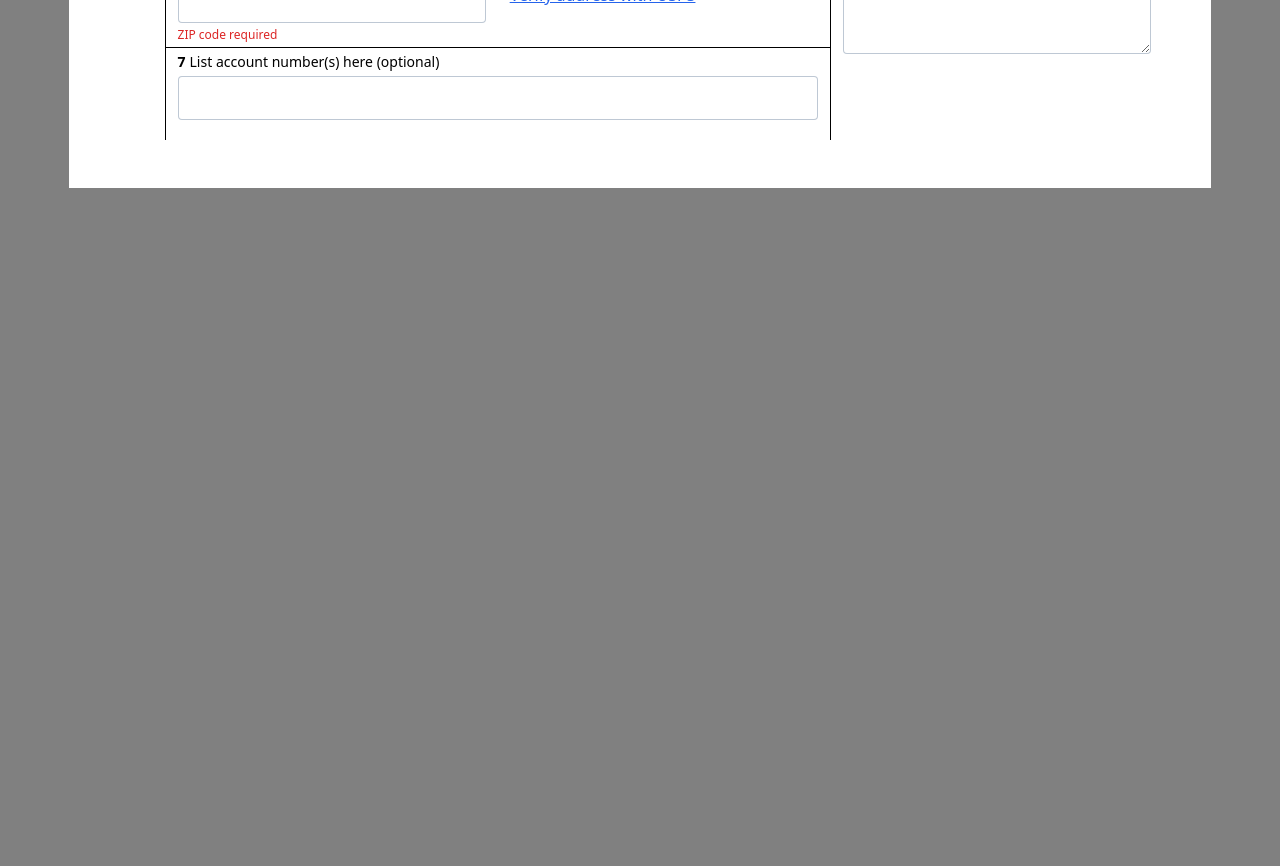
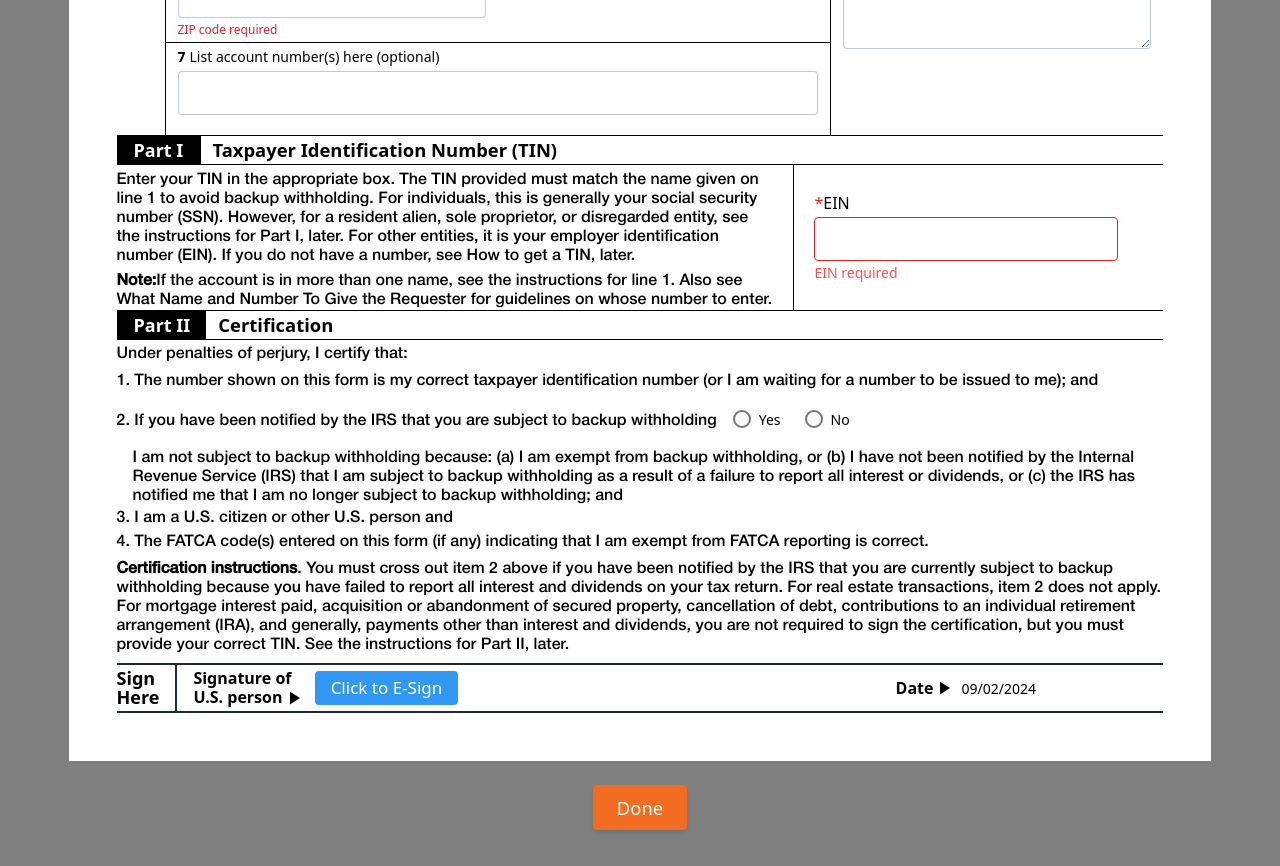
Before and after one commit to vikramkumartejani/taxbandits, a Next.js app: page / in a window 1280 px wide. Shown: the part 1120-1986 px from the top of the page. Before the commit the page ends 1320 px from the top, so only its background shows below. Built offline with nearby package versions, Linux system fonts and the light colour scheme.

Commit message:
'update'

```diff
--- /dev/null
+++ b/app/components/Certification.tsx
@@ -0,0 +1,79 @@
+import React from "react";
+
+const Certification = () => {
+  return (
+    <div>
+      <div className="border-l border-y border-r-0 border-black flex items-center gap-3">
+        <h3 className="bg-black text-lg px-4 text-white font-bold">Part II</h3>
+        <div className="font-bold text-[1.15rem]">Certification</div>
+      </div>
+      <p className="text-base font-normal font-helveticaLight leading-[21px] py-1">
+        Under penalties of perjury, I certify that:{" "}
+      </p>
+      <p className="text-base font-normal font-helveticaLight text-black">
+        1. The number shown on this form is my correct taxpayer identification
+        number (or I am waiting for a number to be issued to me); and{" "}
+      </p>
+      <div className="py-4 flex">
+        <p className="text-base font-normal font-helveticaLight text-black">
+          2. If you have been notified by the IRS that you are subject to backup
+          withholding
+        </p>
+        <div className="pl-4">
+          <form className="flex items-center gap-6">
+            <div className="flex items-center gap-2">
+              <input
+                autoComplete="nope"
+                className="form-check-input"
+                type="radio"
+                name="backupWithholding"
+                id="withHoldingYes"
+                value="on"
+              />
+              <span className="text-[14px] cursor-pointer">Yes</span>
+            </div>
+            <div className="flex items-center gap-2">
+              <input
+                autoComplete="nope"
+                className="form-check-input"
+                type="radio"
+                name="backupWithholding"
+                id="withHoldingYes"
+                value="on"
+              />
+              <span className="text-[14px] cursor-pointer">No</span>
+            </div>
+          </form>
+        </div>
+      </div>
+      <p className="text-base font-normal font-helveticaLight text-black pl-4 leading-[19px] pr-4">
+        I am not subject to backup withholding because: (a) I am exempt from
+        backup withholding, or (b) I have not been notified by the Internal
+        Revenue Service (IRS) that I am subject to backup withholding as a
+        result of a failure to report all interest or dividends, or (c) the IRS
+        has notified me that I am no longer subject to backup withholding; and
+      </p>
+      <p className="text-base font-normal font-helveticaLight text-black">
+        3. I am a U.S. citizen or other U.S. person and
+      </p>
+      <p className="text-base font-normal font-helveticaLight text-black">
+        4. The FATCA code(s) entered on this form (if any) indicating that I am
+        exempt from FATCA reporting is correct.{" "}
+      </p>
+      <p className="mt-1.5 text-base font-normal font-helveticaLight text-black leading-[19px]">
+        <span className="font-bold">Certification instructions</span>. You must
+        cross out item 2 above if you have been notified by the IRS that you are
+        currently subject to backup withholding because you have failed to
+        report all interest and dividends on your tax return. For real estate
+        transactions, item 2 does not apply. For mortgage interest paid,
+        acquisition or abandonment of secured property, cancellation of debt,
+        contributions to an individual retirement arrangement (IRA), and
+        generally, payments other than interest and dividends, you are not
+        required to sign the certification, but you must provide your correct
+        TIN. See the instructions for Part II, later.
+      </p>
+    </div>
+  );
+};
+
+export default Certification;
--- a/app/components/FormSecondSection.tsx
+++ b/app/components/FormSecondSection.tsx
@@ -121,11 +121,14 @@ const FormSecondSection = () => {
             <IoMdPlay className="mt-1 ms-2" />
           </div>
 
-          <div className="text-dark pl-[1.5rem] text-sm mt-2">
-            <b>Note</b> : Check the appropriate box in the line above for the
-            tax classification of the single-member owner. Do not check LLC if
-            the LLC is classified as a single-member LLC that is disregarded
-            from the owner unless the owner of the LLC is another LLC that is
+          <div
+            className="text-dark pl-[1.6rem] leading-[19px] text-[14px] mt-2"
+            style={{ wordSpacing: "-2px" }}
+          >
+            <b>Note</b>: Check the appropriate box in the line above for the tax
+            classification of the single-member owner. Do not check LLC if the
+            LLC is classified as a single-member LLC that is disregarded from
+            the owner unless the owner of the LLC is another LLC that is{" "}
             <b>Not</b> disregarded from the owner for U.S. federal tax purposes.
             Otherwise, a single-member LLC that is disregarded from the owner
             should check the appropriate box for the tax classification of its
--- a/app/components/FormSection.tsx
+++ b/app/components/FormSection.tsx
@@ -2,9 +2,12 @@ import React from "react";
 import FormFirstSection from "./FormFirstSection";
 import FormSecondSection from "./FormSecondSection";
 import FormThirdSection from "./FormThirdSection";
+import Certification from "./Certification";
+import TaxpayerIdentificationNumber from "./TaxpayerIdentificationNumber";
 
 const FormSection = () => {
   return (
+    <div>
       <div className="relative">
         <div className="absolute left-[-110px] top-[40%] text-[16px] font-HelveticaNeue">
           <p className="rotate-[-90deg] w-fit text-center">
@@ -25,6 +28,11 @@ const FormSection = () => {
           </div>
         </div>
       </div>
+      <div>
+        <TaxpayerIdentificationNumber/>
+        <Certification />
+      </div>
+    </div>
   );
 };
 
--- /dev/null
+++ b/app/components/SIgnHere.tsx
@@ -0,0 +1,58 @@
+import React from "react";
+import { IoMdPlay } from "react-icons/io";
+
+const SIgnHere = () => {
+  return (
+    <div className="col-span-12 mt-2 font-HelveticaNeue ">
+      <div className="border-2 border-gray-800 border-l-0 border-r-0 flex items-center justify-between">
+        <div className="flex items-center">
+          <div
+            className="text-[18px] font-bold font-HelveticaNeue pr-[16px] w-auto leading-[19px] py-1"
+            id="scrollToBottom"
+          >
+            Sign
+            <br />
+            Here
+          </div>
+          <div className="pl-[16px] font-bold leading-[19px] text-nowrap border-l-2 border-gray-800 py-1">
+            Signature of
+            <br />
+            U.S. person <IoMdPlay className="inline-block" />
+          </div>
+          <div className="pl-3 w-full md:w-1/2 mr-2 xl:mr-0">
+            <button
+              className="bg-[#3097f3] text-white rounded px-[16px] py-1 text-[17px] font-[500] ms-auto"
+              data-bs-toggle="modal"
+              data-bs-target="#newesign"
+              id="esignfocus"
+              aria-label="Close"
+              type="button"
+              name="sign"
+            >
+              Click to E-Sign
+            </button>
+            <div className="parent-tooltip"></div>
+          </div>
+        </div>
+        <div className="md:flex items-center">
+          <b className="flex items-center">
+            Date
+            <IoMdPlay className="mt-[1px] ms-1" />
+          </b>
+          <div className="ml-auto">
+            <input
+              type="text"
+              className="border-0 bg-white text-[16.1px] pl-2 text-sm"
+              id="floatingInput"
+              placeholder="name"
+              disabled
+              value="09/02/2024"
+            />
+          </div>
+        </div>
+      </div>
+    </div>
+  );
+};
+
+export default SIgnHere;
--- /dev/null
+++ b/app/components/TaxpayerIdentificationNumber.tsx
@@ -0,0 +1,55 @@
+import React from "react";
+
+const TaxpayerIdentificationNumber = () => {
+  return (
+    <div>
+      <div className="border-l border-y border-r-0 border-black flex items-center gap-3">
+        <h3 className="bg-black text-lg px-4 text-white font-bold w-[83px]">
+          Part I
+        </h3>
+        <div className="font-bold text-[1.15rem]">
+          Taxpayer Identification Number (TIN)
+        </div>
+      </div>
+      <div className="flex items-center gap-1">
+        <div className="border-r border-black w-[65%] pr-[20px]">
+          <p className="mt-1.5 text-base font-normal font-helveticaLight text-black leading-[19px]">
+            Enter your TIN in the appropriate box. The TIN provided must match
+            the name given on line 1 to avoid backup withholding. For
+            individuals, this is generally your social security number (SSN).
+            However, for a resident alien, sole proprietor, or disregarded
+            entity, see the instructions for Part I, later. For other entities,
+            it is your employer identification number (EIN). If you do not have
+            a number, see How to get a TIN, later.
+          </p>
+          <p className="mt-1.5 text-base font-normal font-helveticaLight text-black leading-[19px]">
+            <span className="font-bold">Note:</span>
+            If the account is in more than one name, see the instructions for
+            line 1. Also see What Name and Number To Give the Requester for
+            guidelines on whose number to enter.
+          </p>
+        </div>
+        <div className="pl-1 w-[35%]">
+          <div className="w-full">
+            <div className="px-[12px] w-full">
+              <div className="text-base font-medium mb-0.5">
+                <span className="text-red-600">*</span>EIN
+              </div>
+              <div className="w-full">
+                <input
+                  type="text"
+                  id="city"
+                  name="city"
+                  className="form-control rounded border border-red-600 outline-[#3097f3] w-[90%] h-full p-[10px]"
+                />
+                <div className="text-[#ff5252] text-sm mt-0.5 font-medium">EIN required</div>
+              </div>
+            </div>
+          </div>
+        </div>
+      </div>
+    </div>
+  );
+};
+
+export default TaxpayerIdentificationNumber;
--- a/app/globals.css
+++ b/app/globals.css
@@ -10,6 +10,7 @@
 
 body {
   background-color: grey !important;
+  /* font-family: HelveticaNeue !important; */
 }
 
 @font-face {
--- a/app/page.tsx
+++ b/app/page.tsx
@@ -2,6 +2,7 @@ import Header from "./components/Header";
 import FormFirstSection from "./components/FormFirstSection";
 import FormSecondSection from "./components/FormSecondSection";
 import FormSection from "./components/FormSection";
+import SIgnHere from "./components/SIgnHere";
 
 export default function Home() {
   return (
@@ -9,6 +10,12 @@ export default function Home() {
       <div className="container-box w-full bg-white mt-12 p-[0.5rem] lg:p-[3rem] pb-4">
         <Header />
         <FormSection />
+        <SIgnHere />
+      </div>
+      <div className="text-center my-[1.5rem] font-HelveticaNeue">
+        <a className="rounded text-[1.15rem] text-white bg-[#f26d21] px-4 py- w-[93.4px] h-[45.2px] flex items-center justify-center font-[500] shadow-md mx-auto inline-block">
+          Done
+        </a>
       </div>
     </div>
   );
```
Also changed, not shown: app/components/FormThirdSection.tsx (line endings or trailing spaces). Lines whose indentation alone changed are shown as unchanged.
